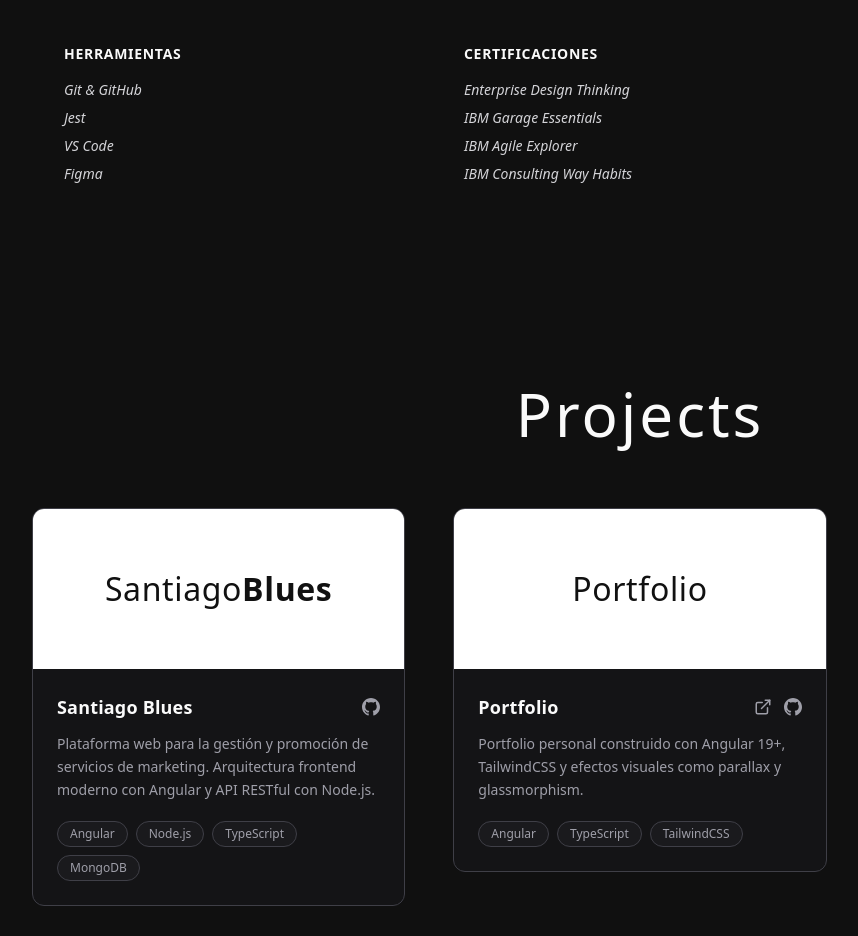
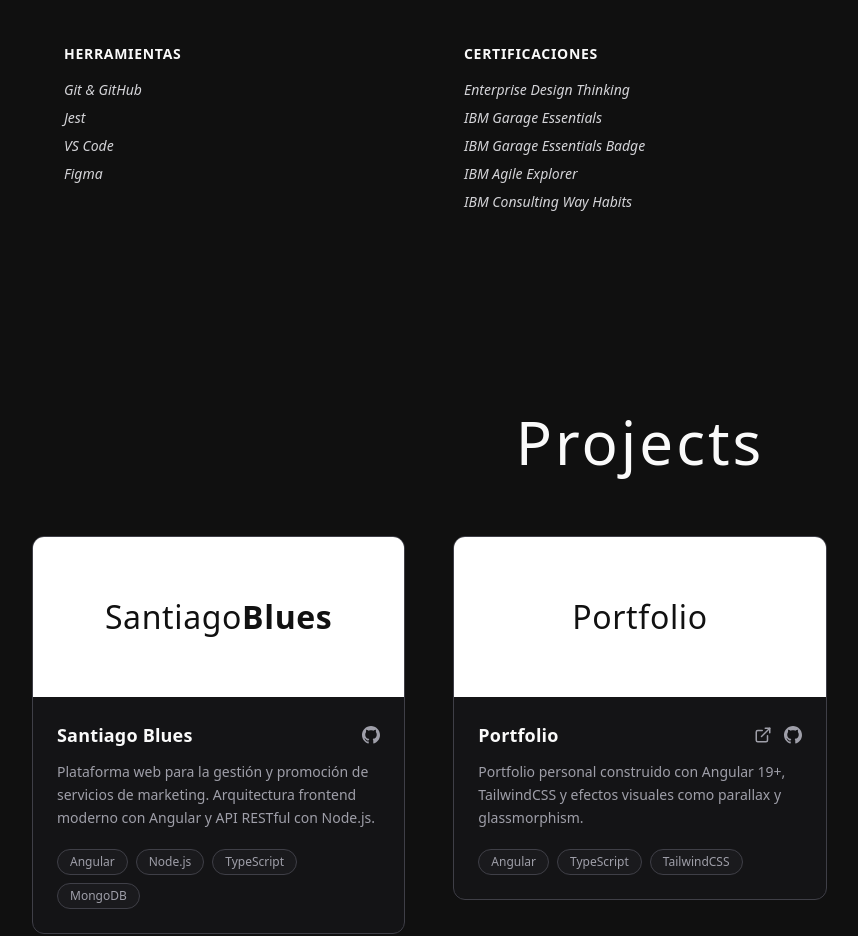
Before and after one commit to AlvaroPdev/portfolio, an Angular app: page / in a window 1280 px wide. Shown: the part 1940-2876 px from the top of the page, without its empty margins (0-858 px from the left). Built offline with nearby package versions, Linux system fonts and the light colour scheme; a web font is replaced by a local one.

Commit message:
feat: Add IBM Garage Essentials Badge entry to skills list.

```diff
--- a/src/app/components/skills/skills.html
+++ b/src/app/components/skills/skills.html
@@ -43,6 +43,7 @@
                     rel="noopener"><i>Enterprise Design Thinking</i></a></p>
             <p><a href="https://www.credly.com/badges/eae1b0a8-6f80-499b-8425-c4098c7a624f" target="_blank"
                     rel="noopener"><i>IBM Garage Essentials</i></a></p>
+            <p><i>IBM Garage Essentials Badge</i></p>
             <p><a href="https://www.credly.com/badges/6ed23030-e989-4af8-af22-b82014313b15" target="_blank"
                     rel="noopener"><i>IBM Agile Explorer</i></a></p>
             <p><a href="https://www.credly.com/badges/583b119c-5314-4be2-8370-1ce84f02a5bc" target="_blank"
```
